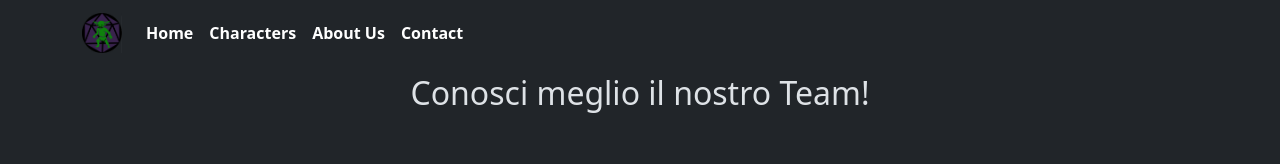
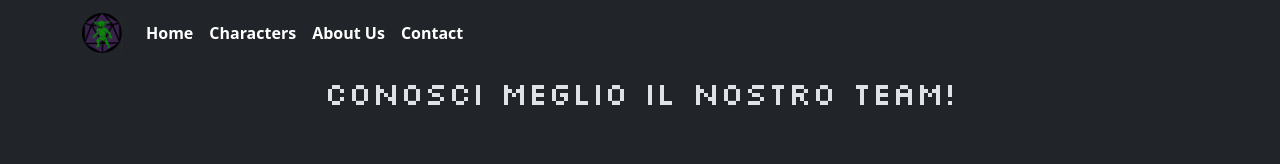
Before and after one commit to Dan848/vite-game-creator, a Vue app: page /about-us in a window 1280 px wide. Shown: the top 164 px of the page. Built offline with nearby package versions, Linux system fonts and the light colour scheme; a web font is replaced by a local one.

Commit message:
change font title

```diff
--- a/src/pages/AboutUs.vue
+++ b/src/pages/AboutUs.vue
@@ -1,6 +1,6 @@
 <template>
   <div class="container">
-    <h2 class="text-center mt-2">Conosci meglio il nostro Team!</h2>
+    <h2 class="text-center mt-2 pixel-text">Conosci meglio il nostro Team!</h2>
     <div class="row">
       <AboutUsCard v-for="team in store.Teams" :key="team.id" :team="team" />
     </div>
```
